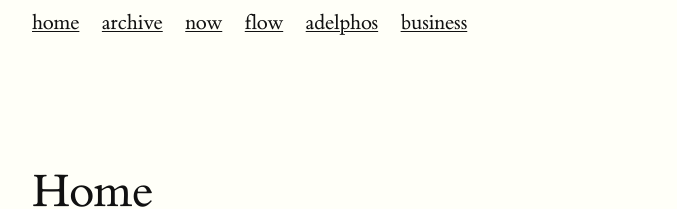
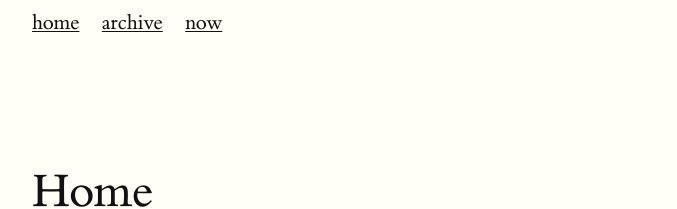
Before and after one commit to pact-wheeler/exp7, a Jekyll site: the page built from index.md, in a window 1280 px wide. Shown: the top 209 px of the page, without its empty margins (128-805 px from the left). Built offline with Jekyll 4.4.1, drawn with Linux system fonts in a browser that asks for light colours.

Commit message:
Update default.html

```diff
--- a/_layouts/default.html
+++ b/_layouts/default.html
@@ -40,9 +40,6 @@ header nav a {
                 <li><a href="{{ site.baseurl }}/">home</a></li>
                 <li><a href="{{ site.baseurl }}/archive">archive</a></li>
                 <li><a href="{{ site.baseurl }}/now">now</a></li>
-                <li><a href="{{ site.baseurl }}/flow">flow</a></li>
-                <li><a href="{{ site.baseurl }}/adelphos">adelphos</a></li>
-                <li><a href="{{ site.baseurl }}/business">business</a></li>
             </ul>
         </nav>
     </header>
```
